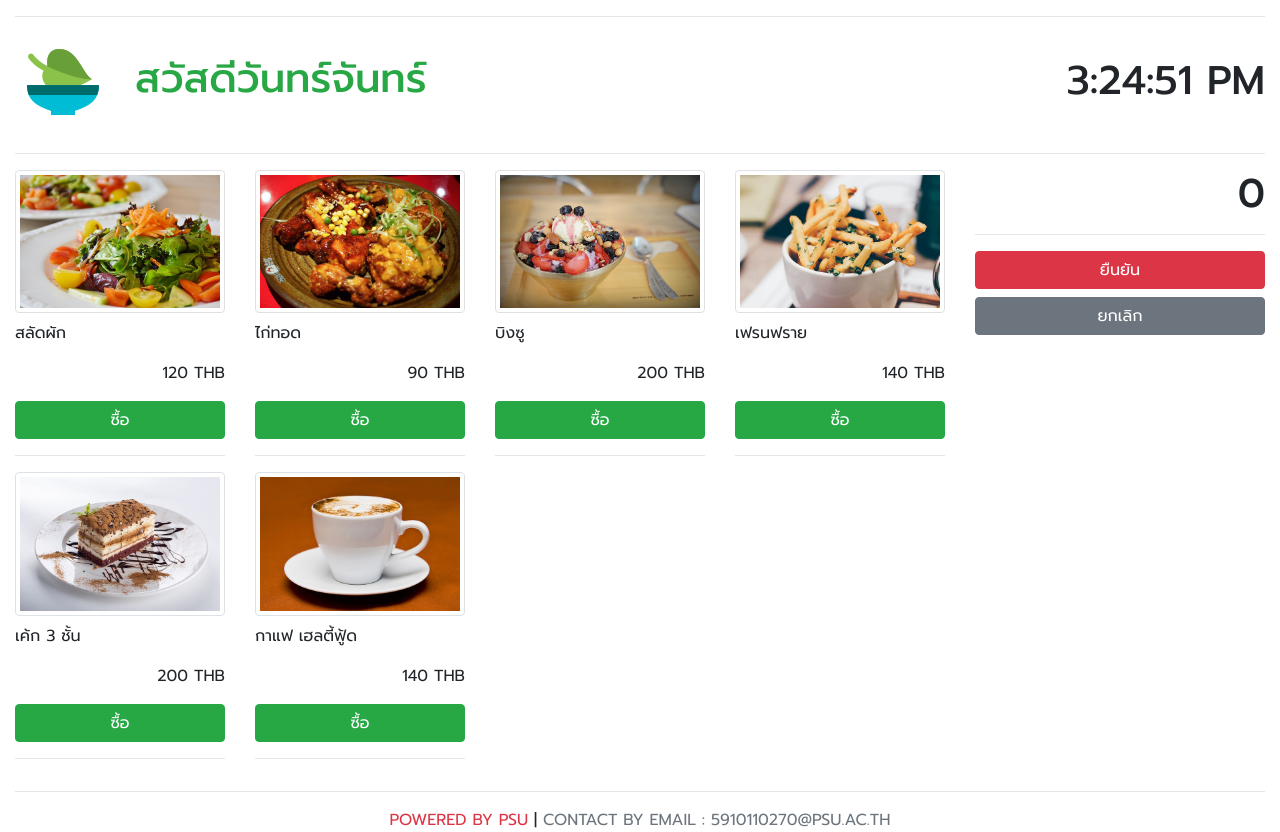
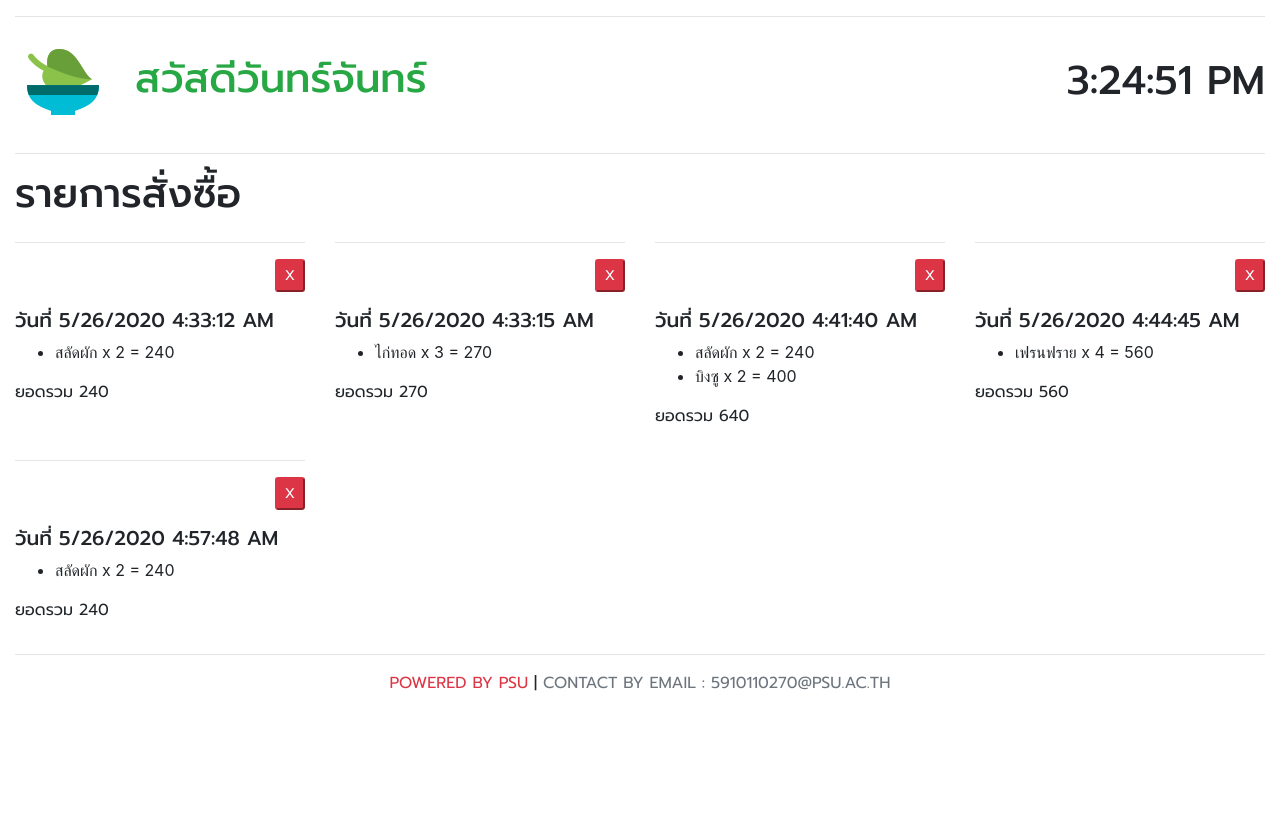
Before and after one commit to YOT-ANAN/learn-react, a React (Create React App) app: page /orders in a window 1280 px wide. After the commit the page ends 800 px from the top, so only its background shows below. Built offline with nearby package versions, Linux system fonts and the light colour scheme; data requests are answered from the project's data file.

Commit message:
Route Order page and can del orders from this page

```diff
--- a/db.json
+++ b/db.json
@@ -2,45 +2,130 @@
   "products": [
     {
       "id": 1,
-      "productId": "P001",
       "productName": "สลัดผัก",
       "unitPrice": "120",
       "thumbnail": "/images/product/1.jpg"
     },
     {
       "id": 2,
-      "productId": "P002",
       "productName": "ไก่ทอด",
       "unitPrice": "90",
       "thumbnail": "/images/product/2.jpg"
     },
     {
       "id": 3,
-      "productId": "P003",
       "productName": "บิงซู",
       "unitPrice": "200",
       "thumbnail": "/images/product/3.jpg"
     },
     {
       "id": 4,
-      "productId": "P004",
       "productName": "เฟรนฟราย",
       "unitPrice": "140",
       "thumbnail": "/images/product/4.jpg"
     },
     {
       "id": 5,
-      "productId": "P005",
       "productName": "เค้ก 3 ชั้น",
       "unitPrice": "200",
       "thumbnail": "/images/product/5.jpg"
     },
     {
       "id": 6,
-      "productId": "P006",
       "productName": "กาแฟ เฮลตี้ฟู้ด",
       "unitPrice": "140",
       "thumbnail": "/images/product/6.jpg"
     }
+  ],
+  "orders": [
+    {
+      "orderDate": "2020-05-26T04:33:12.471Z",
+      "totalPrice": 240,
+      "orders": [
+        {
+          "product": {
+            "id": 1,
+            "productName": "สลัดผัก",
+            "unitPrice": "120",
+            "thumbnail": "/images/product/1.jpg"
+          },
+          "quantity": 2
+        }
+      ],
+      "id": 2
+    },
+    {
+      "orderDate": "2020-05-26T04:33:15.544Z",
+      "totalPrice": 270,
+      "orders": [
+        {
+          "product": {
+            "id": 2,
+            "productName": "ไก่ทอด",
+            "unitPrice": "90",
+            "thumbnail": "/images/product/2.jpg"
+          },
+          "quantity": 3
+        }
+      ],
+      "id": 3
+    },
+    {
+      "orderDate": "2020-05-26T04:41:40.664Z",
+      "totalPrice": 640,
+      "orders": [
+        {
+          "product": {
+            "id": 1,
+            "productName": "สลัดผัก",
+            "unitPrice": "120",
+            "thumbnail": "/images/product/1.jpg"
+          },
+          "quantity": 2
+        },
+        {
+          "product": {
+            "id": 3,
+            "productName": "บิงซู",
+            "unitPrice": "200",
+            "thumbnail": "/images/product/3.jpg"
+          },
+          "quantity": 2
+        }
+      ],
+      "id": 4
+    },
+    {
+      "orderDate": "2020-05-26T04:44:45.762Z",
+      "totalPrice": 560,
+      "orders": [
+        {
+          "product": {
+            "id": 4,
+            "productName": "เฟรนฟราย",
+            "unitPrice": "140",
+            "thumbnail": "/images/product/4.jpg"
+          },
+          "quantity": 4
+        }
+      ],
+      "id": 5
+    },
+    {
+      "orderDate": "2020-05-26T04:57:48.712Z",
+      "totalPrice": 240,
+      "orders": [
+        {
+          "product": {
+            "id": 1,
+            "productName": "สลัดผัก",
+            "unitPrice": "120",
+            "thumbnail": "/images/product/1.jpg"
+          },
+          "quantity": 2
+        }
+      ],
+      "id": 6
+    }
   ]
 }
--- a/src/App.js
+++ b/src/App.js
@@ -1,19 +1,22 @@
 import "./App.css";
 import React, { Component } from "react";
-import {BrowserRouter,Route,Switch} from "react-router-dom";
+import { BrowserRouter, Route, Switch } from "react-router-dom";
 import Home from "./containers/Home";
+import About from "./containers/About";
+import Order from "./containers/order/Order";
 class App extends Component {
-  renderRouter(){
-    return(
+  renderRouter() {
+    return (
       <Switch>
-        <Route path="/" component={Home}/>
+        <Route exact path="/" path="/" component={Home} />
+        <Route exact path="/about" component={About} />
+        <Route path="/orders" component={Order} />
+        {/* use exact for spec url /about only */}
       </Switch>
     );
   }
   render() {
-    return (
-      <BrowserRouter>{this.renderRouter()}</BrowserRouter>
-    );
+    return <BrowserRouter>{this.renderRouter()}</BrowserRouter>;
   }
 }
 
--- a/src/components/monitor/Calculator.js
+++ b/src/components/monitor/Calculator.js
@@ -9,7 +9,7 @@ class Calculator extends Component {
     } else {
       return orders.map((order) => {
         return (
-          <li className="text-right text-success title">
+          <li key={order.product.id}className="text-right text-success title">
             {order.product.productName} x {order.quantity} ={" "}
             {order.product.unitPrice * order.quantity}
             <button
--- a/src/components/monitor/Monitor.js
+++ b/src/components/monitor/Monitor.js
@@ -36,7 +36,7 @@ class Monitor extends Component {
   confirmOrder() {
     const { totalPrice, orders } = this.state;
     if (orders && orders.length > 0) {
-      axios.post("http://localhost:3001/products", {
+      axios.post("http://localhost:3001/orders", {
         orderDate: new Date, totalPrice, orders
       }).then(
         () => {
--- a/src/containers/About.js
+++ b/src/containers/About.js
@@ -0,0 +1,18 @@
+import React from "react";
+import Header from "../components/Header";
+import Footer from "../components/Footer";
+
+const About = () => {
+  return (
+    <div>
+      <Header />
+      <div className="container col-md-5">
+        <h3>สวัสดีวันดีครับ</h3>
+        <p className="title text-justify mt-4 mt-4">ทดสอบเรียนรู้ React</p>
+        <h3 className="text-success">สวัสดีวันจันทร์</h3>
+      </div>
+      <Footer  company="PSU" email="5910110270@psu.ac.th"/>
+    </div>
+  );
+};
+export default About;
--- a/src/containers/order/Order.js
+++ b/src/containers/order/Order.js
@@ -0,0 +1,71 @@
+import React, { Component } from "react";
+import Header from "../../components/Header";
+import Footer from "../../components/Footer";
+import axios from "axios";
+class Order extends Component {
+  constructor(props) {
+    super(props);
+    this.state = { orders: null };
+  }
+  componentDidMount() {
+    axios.get("http://localhost:3001/orders").then((res) => {
+      this.setState({ orders: res.data });
+    });
+  }
+  delOrder(order) {
+    axios.delete("http://localhost:3001/orders/" + order.id).then((res) => {
+      axios.get("http://localhost:3001/orders").then((res) => {
+        this.setState({ orders: res.data });
+      });
+    });
+  }
+  showOrders() {
+    return (
+      this.state.orders &&
+      this.state.orders.map((order) => {
+        const date = new Date(order.orderDate);
+        return (
+          <div key={order.id} className="col-md-3">
+            <hr />
+            <p className="text-right">
+              <button
+                className="bnt btn-danger btn-sm ml-0 title"
+                onClick={() => this.delOrder(order)}
+              >
+                X
+              </button>
+            </p>
+            <h5>
+              วันที่ {date.toLocaleDateString()} {date.toLocaleTimeString()}
+            </h5>
+            <ul>
+              {order.orders &&
+                order.orders.map((record) => {
+                  return (
+                    <li key={record.product.id}>
+                      {record.product.productName} x {record.quantity} ={" "}
+                      {record.product.unitPrice * record.quantity}
+                    </li>
+                  );
+                })}
+            </ul>
+            <p className="title">ยอดรวม {order.totalPrice}</p>
+          </div>
+        );
+      })
+    );
+  }
+  render() {
+    return (
+      <div>
+        <Header />
+        <div className="container-fluid">
+          <h1>รายการสั่งซื้อ</h1>
+          <div className="row">{this.showOrders()}</div>
+        </div>
+        <Footer company="PSU" email="5910110270@psu.ac.th" />
+      </div>
+    );
+  }
+}
+export default Order;
```
